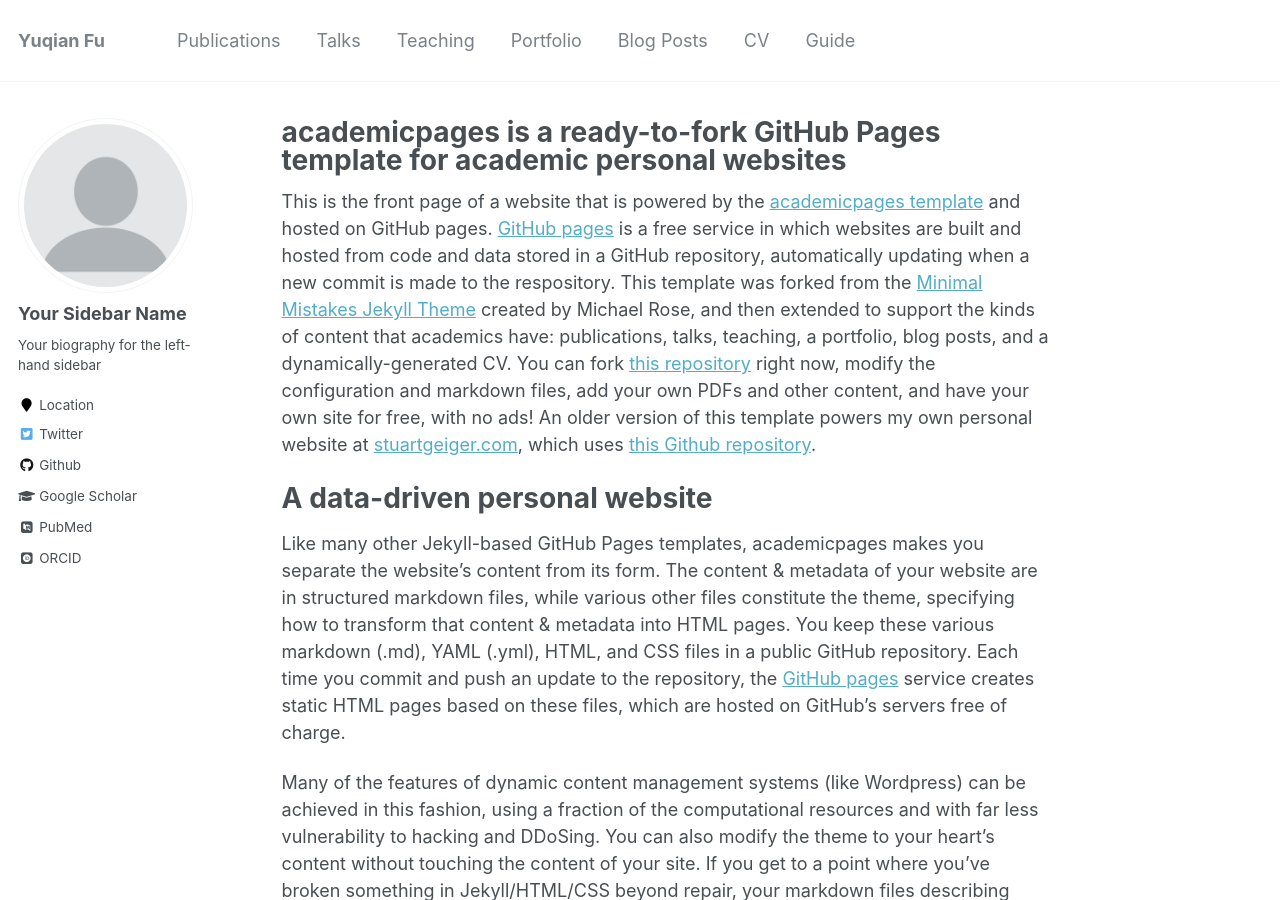
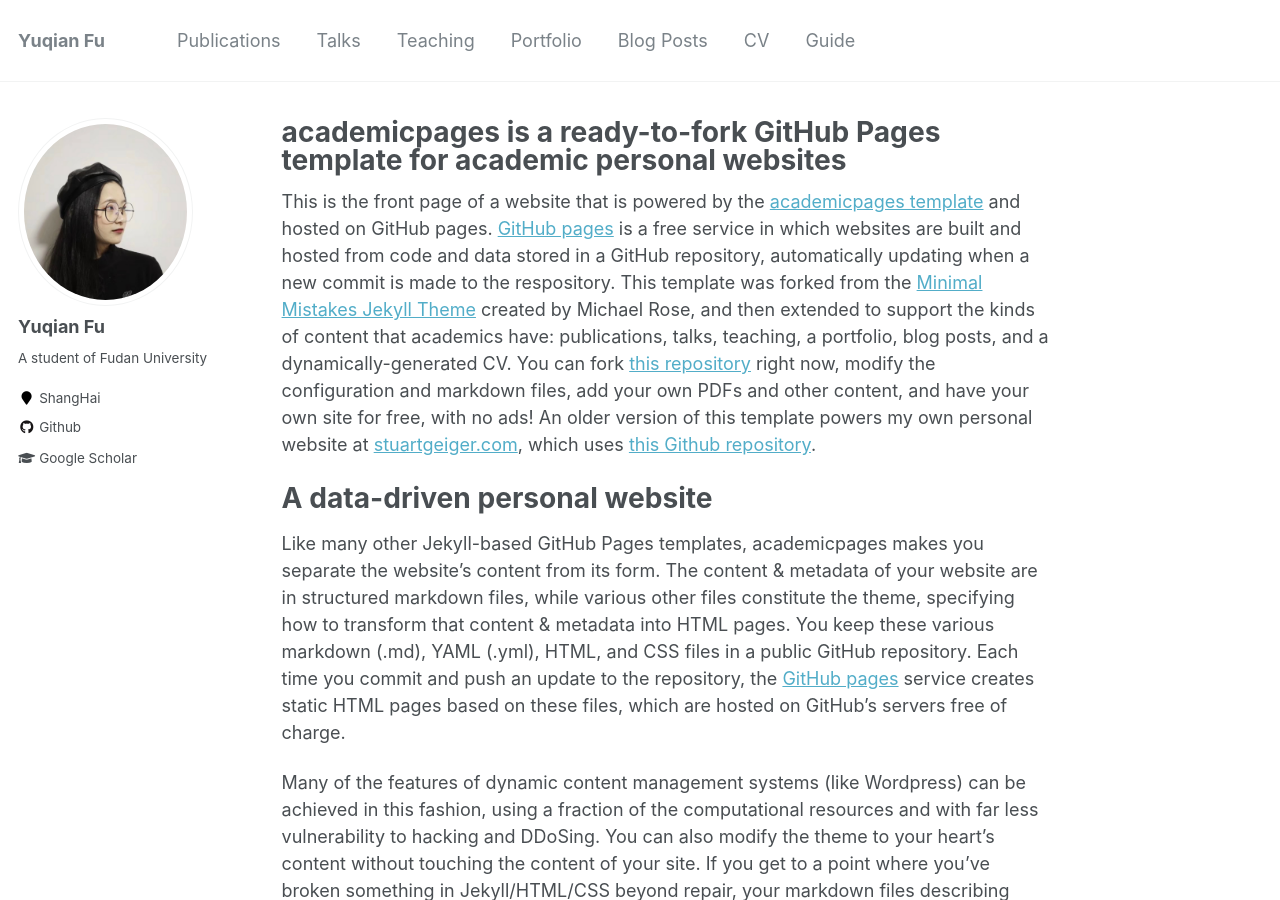
Before and after one commit to lovelyqian/lovelyqian.github.io, a Jekyll site: the page built from _pages/about.md, in a window 1280 px wide and 900 px high. Built offline with Jekyll 4.4.1, drawn with Linux system fonts in a browser that asks for light colours; some web fonts are replaced.

Commit message:
Initial commit

```diff
--- a/_config.yml
+++ b/_config.yml
@@ -80,13 +80,13 @@
 
 # Site Author
 author:
-  name             : "Your Sidebar Name"
+  name             : "Yuqian Fu"
   avatar           : "profile.png"
-  bio              : "Your biography for the left-hand sidebar"
-  location         : "Location"
+  bio              : "A student of Fudan University"
+  location         : "ShangHai"
   employer         :
-  pubmed           : "https://www.ncbi.nlm.nih.gov/pubmed/?term=john+snow"
-  googlescholar    : "http://yourfullgooglescholarurl.com"
+  pubmed           : #"https://www.ncbi.nlm.nih.gov/pubmed/?term=john+snow"
+  googlescholar    : "https://scholar.google.com/citations?user=y3Bpp1IAAAAJ&hl=zh-CN"
   email            :
   researchgate     :  # example: "https://www.researchgate.net/profile/yourprofile"
   uri              :
@@ -96,20 +96,20 @@
   flickr           :
   facebook         :
   foursquare       :
-  github           : "academicpages"
+  github           : "https://github.com/lovelyqian"
   google_plus      :
   keybase          :
   instagram        :
   impactstory      : #"https://profiles.impactstory.org/u/xxxx-xxxx-xxxx-xxxx"
   lastfm           :
   linkedin         :
-  orcid            : "http://orcid.org/yourorcidurl"
+  orcid            : #"http://orcid.org/yourorcidurl"
   pinterest        :
   soundcloud       :
   stackoverflow    : # http://stackoverflow.com/users/123456/username
   steam            :
   tumblr           :
-  twitter          : "replacethistwitterhandle"
+  twitter          : #"replacethistwitterhandle"
   vine             :
   weibo            :
   xing             :
```
Also changed, not shown: images/profile.png.
